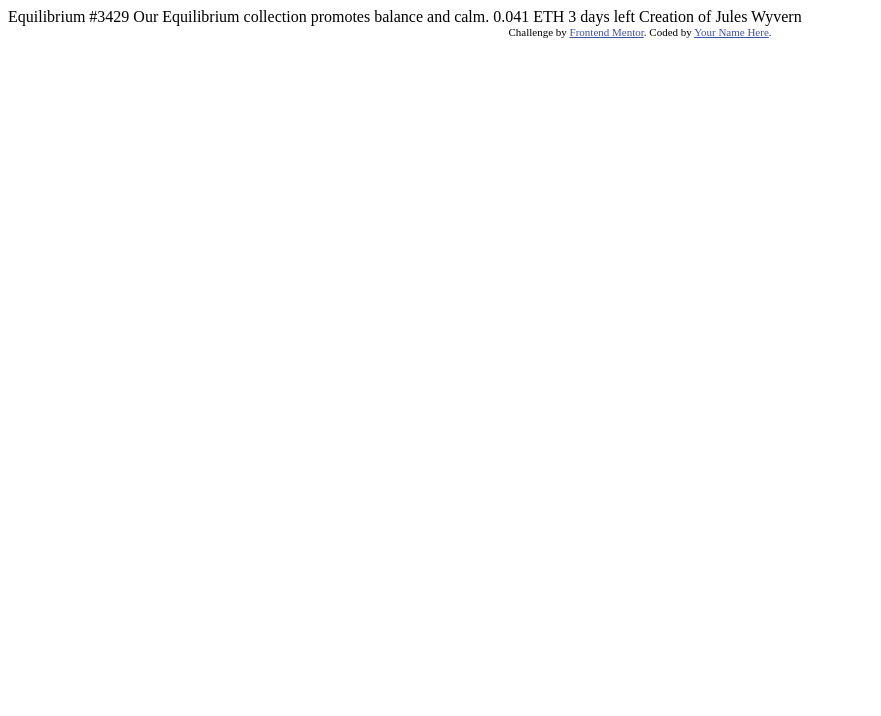
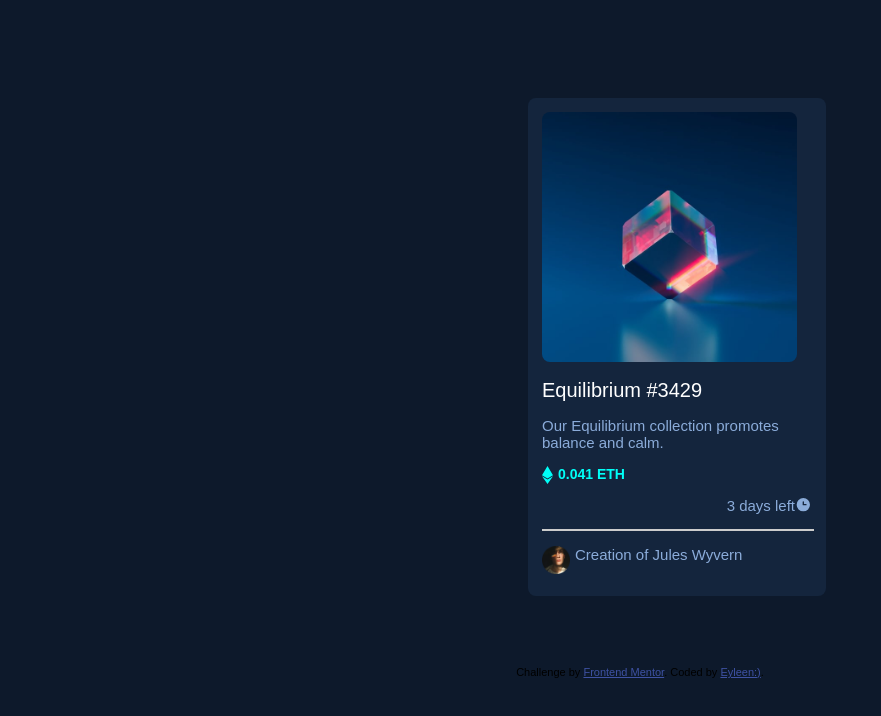
Before and after one commit to Eyleen12/reto-nft-card, a plain HTML site: page index.html in a window 1280 px wide. Shown: the whole page, without its empty margins (0-881 px from the left). Drawn offline with Linux system fonts and the light colour scheme.

Commit message:
Estilos para la tarjeta nft - Se añadieron hojas de estilo - Se añadieron elementos html

```diff
--- /dev/null
+++ b/estilos.css
@@ -0,0 +1,72 @@
+body {
+  padding: 20px;
+  background-color: hsl(217, 54%, 11%);
+  font-family: "Montserrat", sans-serif;
+}
+/* es la carta*/
+#carta {
+  border-style: hidden;
+  border-radius: 8px;
+  border-color: hsl(216, 50%, 16%);
+  background-color: hsl(216, 50%, 16%);
+  margin-right: 500px;
+  margin-left: 500px;
+  margin-top: 70px;
+  margin-bottom: 70px;
+  width: 270px;
+  height: 470px;
+  padding: 14px;
+}
+
+/*imagen nft*/
+.foto_nft {
+  width: 255px;
+  height: 250px;
+  border-radius: 8px;
+  margin: auto;
+}
+
+h1 {
+  color: hsl(0, 0%, 100%);
+  font-size: 20px;
+  font-weight: 300;
+}
+
+p {
+  color: hsl(215, 51%, 70%);
+  font-size: 15px;
+  font-weight: 400;
+}
+
+#logo_eth {
+  float: left;
+}
+#logo_reloj {
+  float: right;
+}
+
+.tiempo {
+  text-align: right;
+}
+
+h3 {
+  color: hsl(178, 100%, 50%);
+  font-size: 14px;
+  font-weight: 600;
+  text-indent: 5px;
+}
+
+#avatar {
+  width: 28px;
+  height: 28px;
+  float: left;
+}
+.creador {
+  text-indent: 5px;
+  vertical-align: middle;
+}
+
+.linea {
+  width: 100%;
+  border: 1px solid #ccc;
+}
--- a/index.html
+++ b/index.html
@@ -1,33 +1,99 @@
 <!DOCTYPE html>
+
 <html lang="en">
   <head>
-  <meta charset="UTF-8">
-  <meta name="viewport" content="width=device-width, initial-scale=1.0"> <!-- displays site properly based on user's device -->
+    <meta charset="UTF-8" />
+    <meta name="viewport" content="width=device-width, initial-scale=1.0" />
+    <!-- displays site properly based on user's device -->
 
-  <link rel="icon" type="image/png" sizes="32x32" href="./images/favicon-32x32.png">
+    <link
+      rel="icon"
+      type="image/png"
+      sizes="32x32"
+      href="./images/favicon-32x32.png"
+    />
 
     <title>Frontend Mentor | NFT preview card component</title>
 
     <!-- Feel free to remove these styles or customise in your own stylesheet 👍 -->
     <style>
-    .attribution { font-size: 11px; text-align: center; }
-    .attribution a { color: hsl(228, 45%, 44%); }
+      .attribution {
+        font-size: 11px;
+        text-align: center;
+      }
+      .attribution a {
+        color: hsl(228, 45%, 44%);
+      }
     </style>
+
+    <link rel="stylesheet" href="estilos.css" />
   </head>
+
   <body>
+    <!--es la carta en si-->
+    <div id="carta">
+      <!--para la imagen del nft: equilibrium-->
+      <div>
+        <img
+          class="foto_nft"
+          src="./images/image-equilibrium.jpg"
+          alt="equilibrium"
+        />
+      </div>
 
+      <div>
+        <!--concepto de la carta-->
+        <h1>
           Equilibrium #3429
+        </h1>
 
+        <p>
           Our Equilibrium collection promotes balance and calm.
+        </p>
 
-  0.041 ETH
-  3 days left
+        <!--logo del eth: svg-->
+        <div id="logo_eth">
+          <svg width="11" height="18" xmlns="http://www.w3.org/2000/svg">
+            <path
+              d="M11 10.216 5.5 18 0 10.216l5.5 3.263 5.5-3.262ZM5.5 0l5.496 9.169L5.5 12.43 0 9.17 5.5 0Z"
+              fill="#00FFF8"
+            />
+          </svg>
+        </div>
 
-  Creation of Jules Wyvern
+        <h3>0.041 ETH</h3>
+
+        <!--logo del reloj-->
+        <div id="logo_reloj">
+          <svg width="17" height="17" xmlns="http://www.w3.org/2000/svg">
+            <path
+              d="M8.305 2.007a6.667 6.667 0 1 0 0 13.334 6.667 6.667 0 0 0 0-13.334Zm2.667 7.334H8.305a.667.667 0 0 1-.667-.667V6.007a.667.667 0 0 1 1.334 0v2h2a.667.667 0 0 1 0 1.334Z"
+              fill="#8BACD9"
+            />
+          </svg>
+        </div>
+
+        <p class="tiempo">3 days left</p>
+      </div>
+      <!--linea divisioria-->
+      <div class="linea"></div>
+
+      <footer>
+        <!--foto del creador-->
+        <img
+          id="avatar"
+          src="./images/image-avatar.png"
+          alt="photo: jules Wyvern"
+        />
+        <p class="creador">Creation of Jules Wyvern</p>
+      </footer>
+    </div>
 
     <div class="attribution">
-    Challenge by <a href="https://www.frontendmentor.io?ref=challenge" target="_blank">Frontend Mentor</a>.
-    Coded by <a href="#">Your Name Here</a>.
+      Challenge by
+      <a href="https://www.frontendmentor.io?ref=challenge" target="_blank">
+        Frontend Mentor</a
+      >. Coded by <a href="#">Eyleen:)</a>.
     </div>
   </body>
 </html>
--- /dev/null
+++ b/reto-nft/estilos.css
@@ -0,0 +1,73 @@
+body {
+  padding: 20px;
+  background-color: hsl(217, 54%, 11%);
+  font-family: "Montserrat", sans-serif;
+}
+/* es la carta*/
+#carta {
+  border-style: hidden;
+  border-radius: 8px;
+  border-color: hsl(216, 50%, 16%);
+  background-color: hsl(216, 50%, 16%);
+  margin-right: 500px;
+  margin-left: 500px;
+  margin-top: 70px;
+  margin-bottom: 70px;
+  width: 270px;
+  height: 470px;
+  padding: 14px;
+}
+
+/*imagen nft*/
+.foto_nft {
+  width: 255px;
+  height: 250px;
+  border-radius: 8px;
+  margin: auto;
+}
+
+h1 {
+  color: hsl(0, 0%, 100%);
+  font-size: 20px;
+  font-weight: 300;
+}
+
+p {
+  color: hsl(215, 51%, 70%);
+  font-size: 15px;
+  font-weight: 400;
+}
+
+#logo_eth {
+  float: left;
+}
+#logo_reloj {
+  float: right;
+}
+
+.tiempo {
+  text-align: right;
+}
+
+h3 {
+  color: hsl(178, 100%, 50%);
+  font-size: 14px;
+  font-weight: 600;
+  text-indent: 5px;
+}
+
+#avatar {
+  width: 28px;
+  height: 28px;
+  float: left;
+}
+.creador {
+  text-indent: 5px;
+  vertical-align: middle;
+}
+
+
+.linea {
+  width: 100%;
+  border: 1px solid #ccc;
+}
```
Also changed, not shown: reto-nft/index.html (added, +100 -0 lines), .codesandbox/workspace.json (added), 14 other files. Lines whose indentation alone changed are shown as unchanged.
